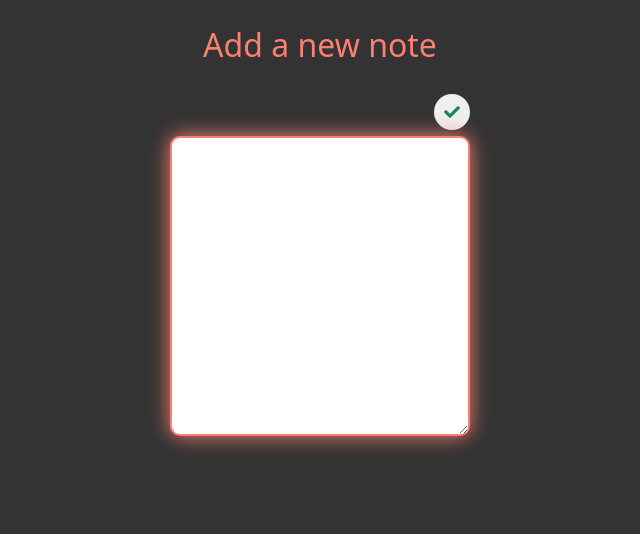
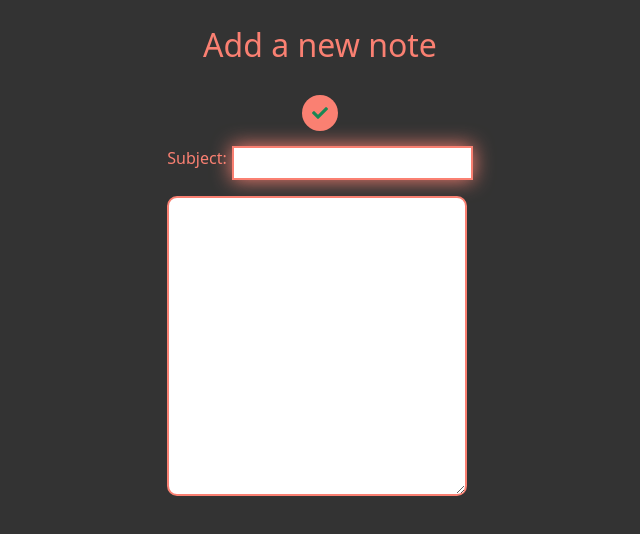
Before and after one commit to arman-ebrahimi/notes-todos, a React (Create React App) app: page /notation in a window 1280 px wide. Shown: the top 534 px of the page, without its empty margins (320-960 px from the left). Built offline with nearby package versions, Linux system fonts and the light colour scheme.

Commit message:
adding subject input and some changes to styles

```diff
--- a/src/App.sass
+++ b/src/App.sass
@@ -30,11 +30,11 @@ h1
   padding: 20px
   background-color: $color1
   .single-note
-    margin-top: 10px
     border: solid 2px #333
     border-radius: 3px
     font-size: 1.2em
-    color: white
+    &:not(:first-child)
+      margin-top: 20px
     .note-head
       display: flex
       justify-content: space-between
@@ -43,7 +43,7 @@ h1
       color: black
       padding: 5px 15px
       .date
-        color: teal
+        color: #333
         font-size: 0.5em
         font-style: italic
       button
@@ -56,6 +56,14 @@ h1
         color: seagreen
       .del-btn:hover
         color: red
+    .subject
+      font-size: 0.8em
+      font-family: "Times New Roman"
+      color: #333
+      padding: 5px
+    hr
+      margin: 0
+      color: #333
     pre
       padding: 10px
       margin: 0
@@ -69,15 +77,29 @@ h1
   .insert-menu
     margin-top: 10%
     display: flex
-    justify-content: flex-end
+    justify-content: center
     button
+      background-color: $color1
       border: none
       border-radius: 50%
       padding: 10px
+  .subject-box
+    display: flex
+    justify-content: space-between
+    margin-top: 5%
+  label
+    color: $color1
+    margin-right: 5px
+  .subject-input
+    padding: 3px
+    border: 2px $color1 solid
+    &:focus
+      outline: none
+      box-shadow: 0 0 20px $color1
   .text-input
     padding: 10px
-    margin-top: 2%
     border-radius: 10px
+    margin-top: 5%
     border: 2px $color1 solid
     min-height: 300px
     min-width: 300px
--- a/src/components/notesSlice.js
+++ b/src/components/notesSlice.js
@@ -1,5 +1,4 @@
 import {createSlice} from "@reduxjs/toolkit";
-
 
 const notesSlice = createSlice({
     name: "note",
@@ -12,7 +11,8 @@ const notesSlice = createSlice({
             state.splice(action.payload, 1)
         },
         editNote(state, action){
-            state[action.payload.index].text = action.payload.text;
+            state[action.payload.index].text = action.payload.newText;
+            state[action.payload.index].subject = action.payload.newSubject;
             state[action.payload.index].editedDate = action.payload.newDate;
         }
     }
--- a/src/pages/edit.js
+++ b/src/pages/edit.js
@@ -1,31 +1,32 @@
-import {useEffect, useState} from "react";
+import {useState} from "react";
 import {useLocation, useNavigate} from "react-router-dom";
 import {useDispatch} from "react-redux";
 
 export const Edit = () => {
-    const [newText, setNewText] = useState("");
+    const location = useLocation();
+    const [state, setState] = useState({newText: location.state.text, newSubject: location.state.subject});
     const navigate = useNavigate();
-    const location = useLocation();
     const dispatch = useDispatch();
-    const handleChange = (e) => {
-        setNewText(e.target.value)
+    const handleChange1 = (e) => {
+        setState({...state, newSubject: e.target.value})
+    }
+    const handleChange2 = (e) => {
+        setState({...state, newText: e.target.value})
     }
     const handleClick = (index) => {
         let options = { weekday: 'long', year: 'numeric', month: 'long', day: 'numeric', hour: 'numeric', minute: 'numeric', second: 'numeric' };
-        dispatch({type: "note/editNote", payload: {text: newText, newDate: new Date().toLocaleString("en-US", options), index: index}})
+        dispatch({type: "note/editNote", payload: {newText: state.newText, newSubject: state.newSubject, newDate: new Date().toLocaleString("en-US", options), index: index}})
         navigate("/")
     }
-    useEffect(() => {
-        let input = document.getElementById("txt");
-        let end = input.value.length;
-        input.setSelectionRange(end, end);
-        input.focus();
-    })
     return(
         <div className="add-page">
             <h2>Edit your note</h2>
             <div className="insert-menu"><button className="fa fa-check text-success" onClick={() => handleClick(location.state.index)}></button></div>
-            <textarea id="txt" className="text-input" defaultValue={location.state.text} onChange={handleChange}></textarea>
+            <div className="subject-box">
+                <label>Subject: </label>
+                <input className="subject-input" type="text" value={state.newSubject} onChange={handleChange1} autoFocus={true} />
+            </div>
+            <textarea className="text-input" value={state.newText} onChange={handleChange2}></textarea>
         </div>
     )
 }
--- a/src/pages/notation.js
+++ b/src/pages/notation.js
@@ -3,15 +3,18 @@ import {useDispatch} from "react-redux";
 import {useNavigate} from "react-router-dom";
 
 export const Notation = () => {
-    const [note, setNote] = useState("");
+    const [state, setState] = useState({subject: "", text: ""});
     const navigate = useNavigate();
     const dispatch = useDispatch();
-    const handleChange = (e) => {
-        setNote(e.target.value)
+    const handleChange1 = (e) => {
+        setState({...state, subject: e.target.value})
+    }
+    const handleChange2 = (e) => {
+        setState({...state, text: e.target.value})
     }
     const handleClick = () => {
         let options = { weekday: 'long', year: 'numeric', month: 'long', day: 'numeric', hour: 'numeric', minute: 'numeric', second: 'numeric' };
-        dispatch({type: "note/addNote", payload: {text: note, date: new Date().toLocaleString("en-US", options)}})
+        dispatch({type: "note/addNote", payload: {subject: state.subject,text: state.text, date: new Date().toLocaleString("en-US", options)}})
         navigate("/")
     }
 
@@ -19,7 +22,11 @@ export const Notation = () => {
         <div className="add-page">
             <h2>Add a new note</h2>
             <div className="insert-menu"><button className="fa fa-check text-success" onClick={handleClick}></button></div>
-            <textarea className="text-input" onChange={handleChange} autoFocus={true}></textarea>
+            <div className="subject-box">
+                <label>Subject: </label>
+                <input className="subject-input" type="text" onChange={handleChange1} autoFocus={true} />
+            </div>
+            <textarea className="text-input" onChange={handleChange2}></textarea>
         </div>
     )
 }
--- a/src/pages/notesList.js
+++ b/src/pages/notesList.js
@@ -16,7 +16,8 @@ export const NotesList = () => {
                 {allNotes.map((item, index) => {
                     return(
                         <div className="single-note" key={index}>
-                            <div className="note-head"><span className="date">{item.date}</span>{item.editedDate && <span className="date">Is edited in: {item.editedDate}</span>}<span><button className="fa fa-pen edit-btn" onClick={() => navigate("/edit", {state: {text: item.text, index: index}})}></button><button className="fa fa-trash del-btn" onClick={() => handleDelete(index)}></button></span></div>
+                            <div className="note-head"><span className="date">{item.date}</span>{item.editedDate && <span className="date">Is edited in: {item.editedDate}</span>}<span><button className="fa fa-pen edit-btn" onClick={() => navigate("/edit", {state: {text: item.text, subject: item.subject, index: index}})}></button><button className="fa fa-trash del-btn" onClick={() => handleDelete(index)}></button></span></div>
+                            <span className="subject">{item.subject}</span><hr />
                             <pre>{item.text}</pre>
                         </div>
                     )
```
